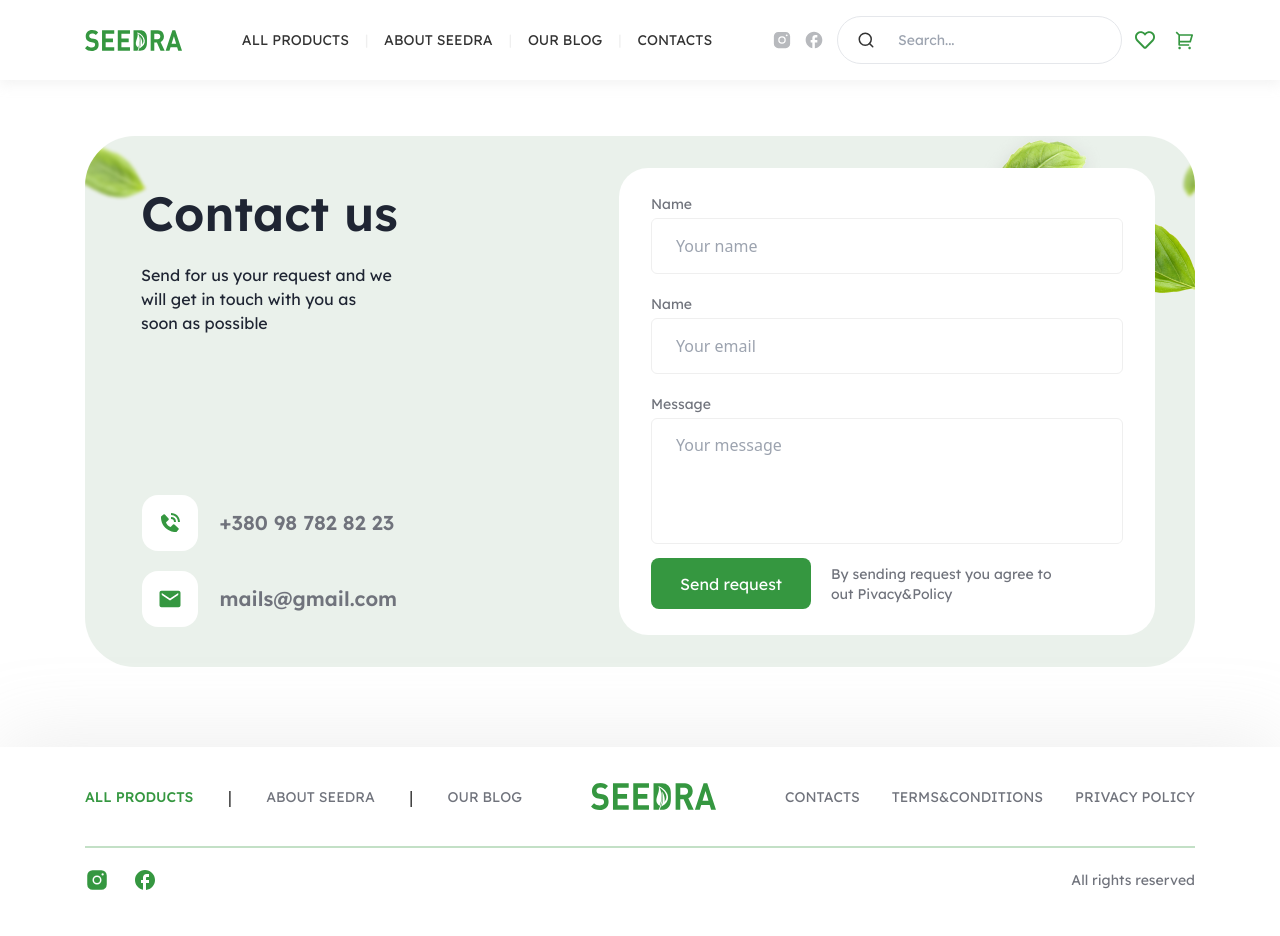
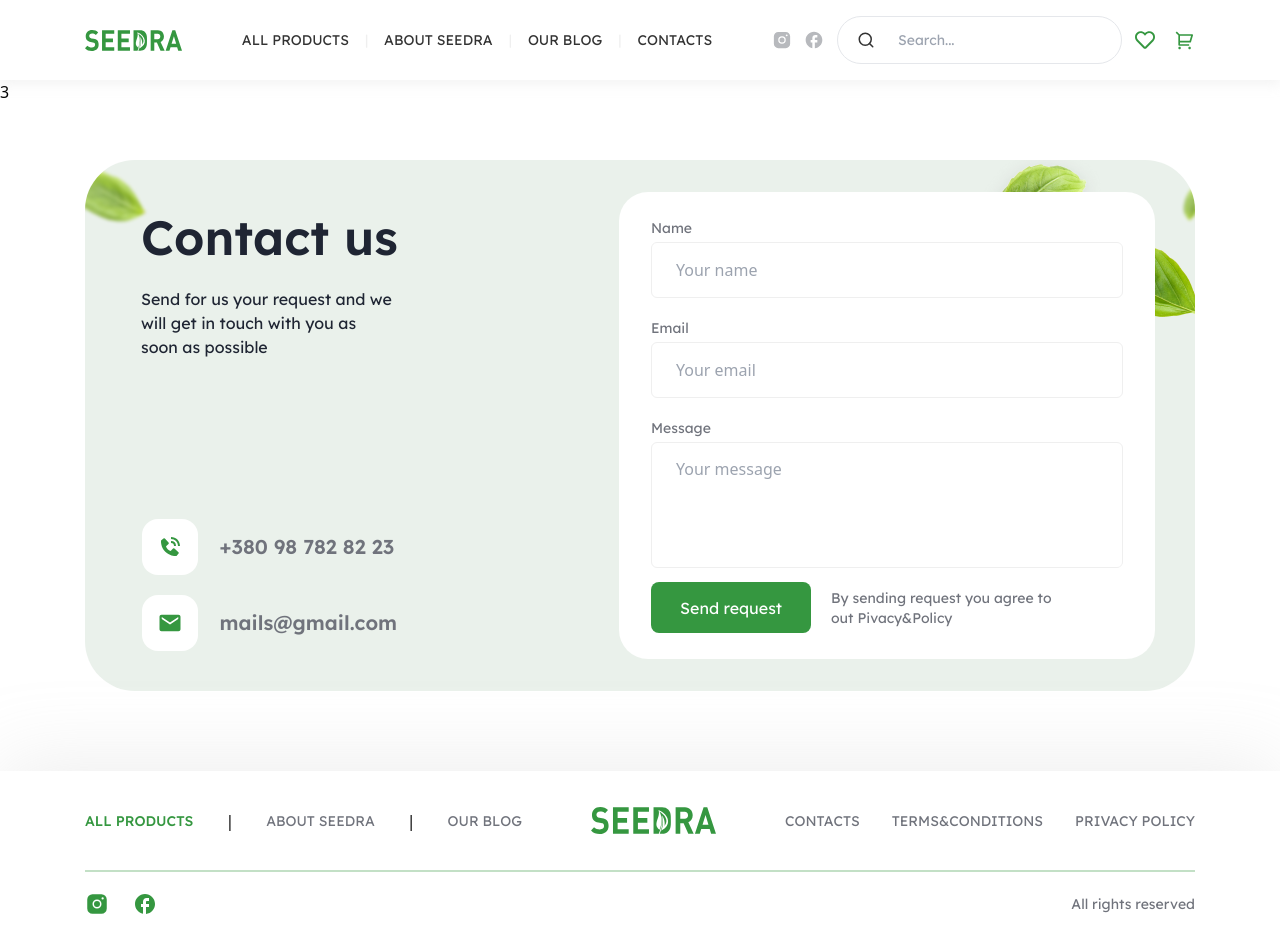
Before and after one commit to jasurumarov/seedra, a React (Vite) app: page /contact in a window 1280 px wide. Before the commit the page ends 912 px from the top, so only its background shows below. Built offline with nearby package versions, Linux system fonts and the light colour scheme.

Commit message:
finished

```diff
--- a/src/App.tsx
+++ b/src/App.tsx
@@ -12,7 +12,7 @@ function App() {
   return (
     <>
       <Header/>
-
+3
       <Routes>
         <Route path="/" element={<Home />} />
         <Route path="/contact" element={<Contact/>} />
--- a/src/components/contactForm/ContactForm.tsx
+++ b/src/components/contactForm/ContactForm.tsx
@@ -1,4 +1,4 @@
-import React from 'react'
+import React, { ChangeEvent, FormEvent, useState } from 'react'
 import { Link } from 'react-router-dom'
 
 // Images
@@ -7,6 +7,22 @@ import { BiSolidPhoneCall } from 'react-icons/bi'
 import { IoMdMail } from 'react-icons/io'
 
 const ContactForm: React.FC = () => {
+
+    const handleSubmit = (e: FormEvent<HTMLFormElement>) => {
+        e.preventDefault()
+        const formData = new FormData(e.currentTarget)
+        const name = formData.get('name') as string
+        const email = formData.get('email') as string
+        const message = formData.get('message') as string
+
+        console.log({ name, email, message })
+
+        const formElement = e.currentTarget as HTMLFormElement
+        formElement.reset()
+    }
+
+
+
     return (
         <section className='mt-14 mb-20'>
             <div className="container">
@@ -32,18 +48,18 @@ const ContactForm: React.FC = () => {
                             </div>
                         </div>
                     </div>
-                    <form className='max-w-[1000px] lg:max-w-[536px] w-full bg-white rounded-[29px] py-[26px] px-8'>
+                    <form onSubmit={handleSubmit} className='max-w-[1000px] lg:max-w-[536px] w-full bg-white rounded-[29px] py-[26px] px-8'>
                         <div className='flex flex-col gap-[4px] mb-5'>
                             <label htmlFor="name" className='font-lexand text-[#70737C] text-sm'>Name</label>
-                            <input id='name' type="name" placeholder='Your name' className='w-full h-14 px-6 rounded-md text-colorBlack outline-none border border-[#EFEFEF] border-solid' />
+                            <input required  id='name' type="name" name='name' placeholder='Your name' className='w-full h-14 px-6 rounded-md text-colorBlack outline-none border border-[#EFEFEF] border-solid' />
                         </div>
                         <div className='flex flex-col gap-[4px] mb-5'>
-                            <label htmlFor="email" className='font-lexand text-[#70737C] text-sm'>Name</label>
-                            <input id='email' type="email" placeholder='Your email' className='w-full h-14 px-6 rounded-md text-colorBlack outline-none border border-[#EFEFEF] border-solid' />
+                            <label htmlFor="email" className='font-lexand text-[#70737C] text-sm'>Email</label>
+                            <input required id='email' type="email" name='email' placeholder='Your email' className='w-full h-14 px-6 rounded-md text-colorBlack outline-none border border-[#EFEFEF] border-solid' />
                         </div>
                         <div className='flex flex-col gap-[4px] mb-3.5'>
                             <label htmlFor="message" className='font-lexand text-[#70737C] text-sm'>Message</label>
-                            <textarea name="message" id="message" placeholder='Your message' rows={4} className='w-full py-3.5 resize-none px-6 rounded-md text-colorBlack outline-none border border-[#EFEFEF] border-solid'></textarea>
+                            <textarea required name="message" id="message" placeholder='Your message' rows={4} className='w-full py-3.5 resize-none px-6 rounded-md text-colorBlack outline-none border border-[#EFEFEF] border-solid'></textarea>
                         </div>
                         <div className='flex flex-wrap sm:flex-nowrap items-center gap-5'>
                             <button className='w-full sm:w-[160px] h-[51px] flex items-center justify-center bg-colorGreen rounded-lg text-white font-lexand duration-200 active:scale-[0.97]'>Send request</button>
```
